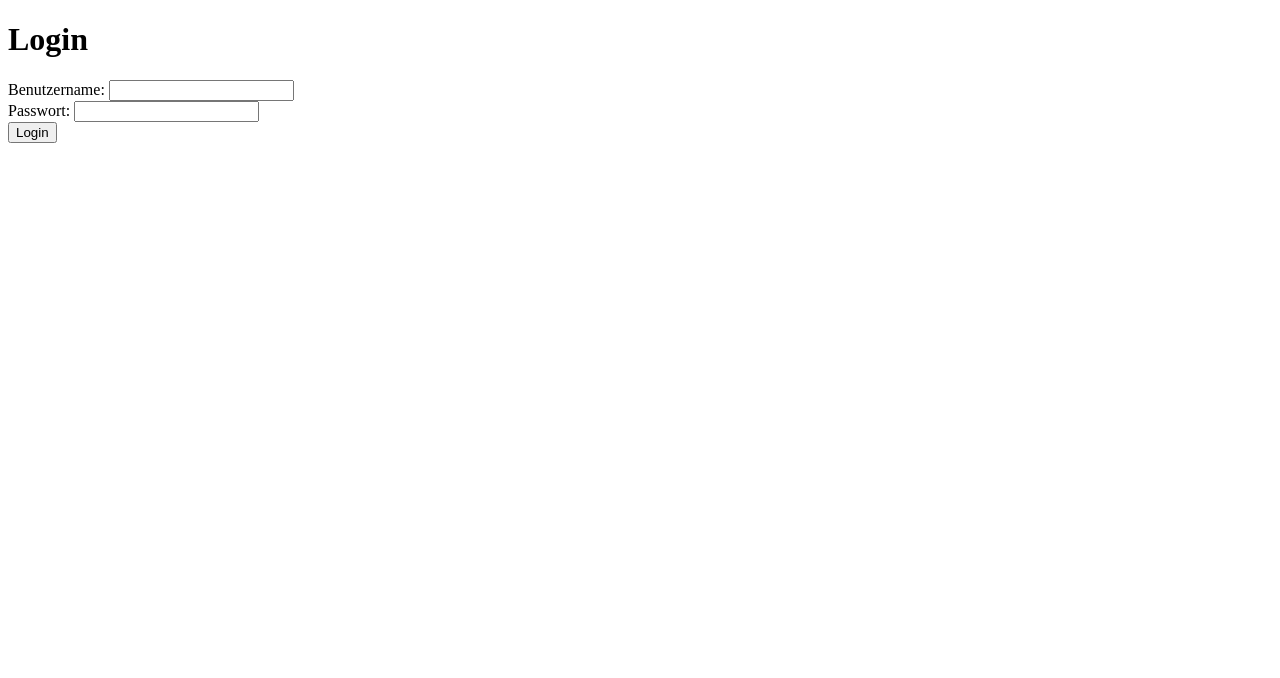
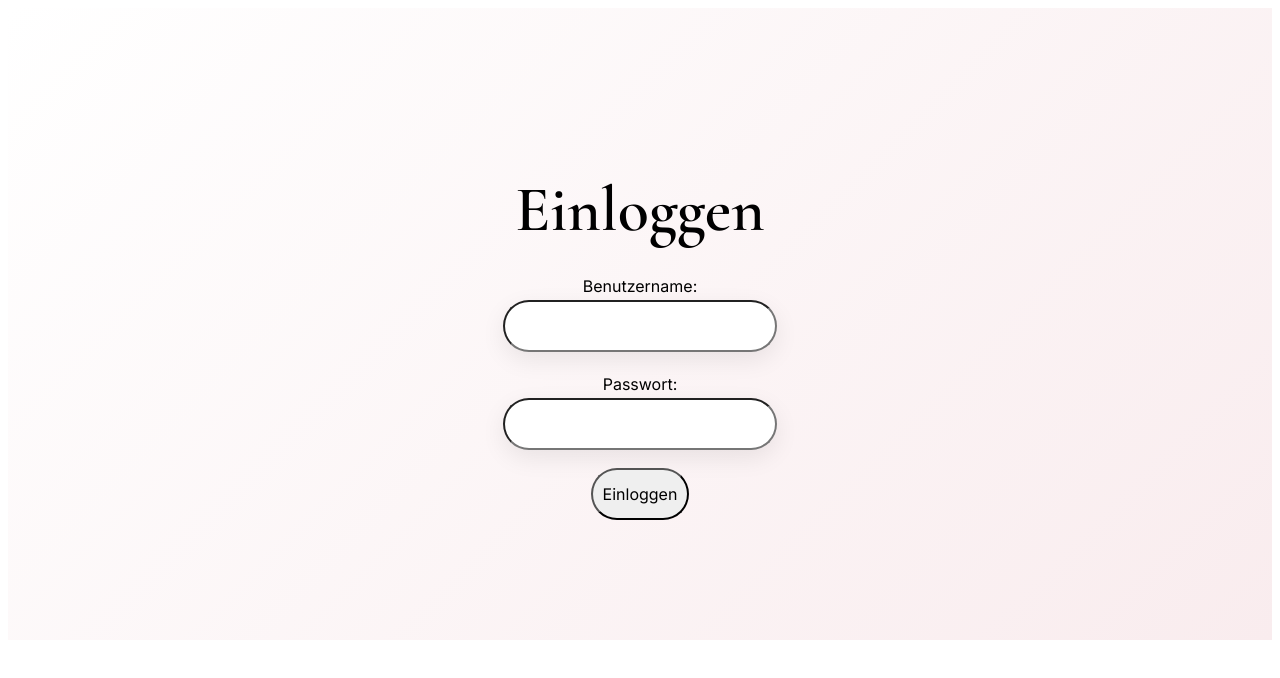
Before and after one commit to IT25A/sem3-se-group-f-hwr-novice, a SvelteKit app: page /login in a window 1280 px wide. Shown: the top 678 px of the page. Built offline with nearby package versions, Linux system fonts and the light colour scheme.

Commit message:
Adding Styles to Login Page

```diff
--- a/src/routes/login/+page.svelte
+++ b/src/routes/login/+page.svelte
@@ -1,7 +1,14 @@
-<h1>Login</h1>
+<div id="center">
+
+    <h1>Einloggen</h1>
+
+    <br>
 
     <form method="POST">
         <label for="username">Benutzername: </label>
+
+        <br>
+
         <input
                 id="username"
                 name="username"
@@ -10,8 +17,12 @@
         />
 
         <br>
+        <br>
 
         <label for="password">Passwort: </label>
+
+        <br>
+
         <input
                 id="password"
                 name="password"
@@ -20,12 +31,118 @@
         />
 
         <br>
+        <br>
 
-    <button type="submit">Login</button>
+        <button type="submit">Einloggen</button>
     </form>
+
+</div>
 
 <style>
 
-    /* ToDo: Hier später das Login-Formular per CSS aufhübschen! */
+    @import url('https://fonts.googleapis.com/css2?family=Inter:wght@300;400;500;600;700&family=Cormorant+Garamond:wght@400;500;600&display=swap');
+
+    :root {
+        --background: #f7f5f3;
+        --surface: #ffffff;
+        --primary: #1f1f1f;
+        --secondary: #5a5a5a;
+        --accent: #A51C30;
+        --accent-dark: #7E1525;
+        --accent-light: #C74A5C;
+        --border: #d8d3cf;
+        --card-bg: #ffffff;
+        --shadow: 0 8px 24px rgba(0, 0, 0, .08);
+        --radius: 16px;
+        --max-width: 1200px;
+    }
+
+    #username {
+
+        background: white;
+
+        padding: 10px 18px;
+
+        border-radius: 40px;
+
+        box-shadow: var(--shadow);
+
+        font-size: 1rem;
+
+        font-family: "Inter", sans-serif;
+
+        line-height: 1.75;
+
+    }
+
+    #password {
+
+        background: white;
+
+        padding: 10px 18px;
+
+        border-radius: 40px;
+
+        box-shadow: var(--shadow);
+
+        font-size: 1rem;
+
+        font-family: "Inter", sans-serif;
+
+        line-height: 1.75;
+    }
+
+     h1 {
+
+        font-family: "Cormorant Garamond", serif;
+
+        font-size: 4rem;
+
+        font-weight: 600;
+
+        margin-bottom: .4rem;
+    }
+
+    label {
+
+        font-size: 1rem;
+
+        font-family: "Inter", sans-serif;
+
+        line-height: 1.75;
+
+    }
+
+    button {
+
+        padding: 10px 10px 10px 10px;
+
+        border-radius: 40px;
+
+        font-size: 1rem;
+
+        font-family: "Inter", sans-serif;
+
+        line-height: 1.75;
+
+    }
+
+    #center {
+
+        justify-content: center;
+
+        align-items: center;
+
+        text-align: center;
+
+        padding: 120px 50px;
+
+        background: linear-gradient(
+                135deg,
+                #ffffff 0%,
+                #f9ecee 100%
+        );
+
+    }
 
 </style>
```
Lines whose indentation alone changed are shown as unchanged.
